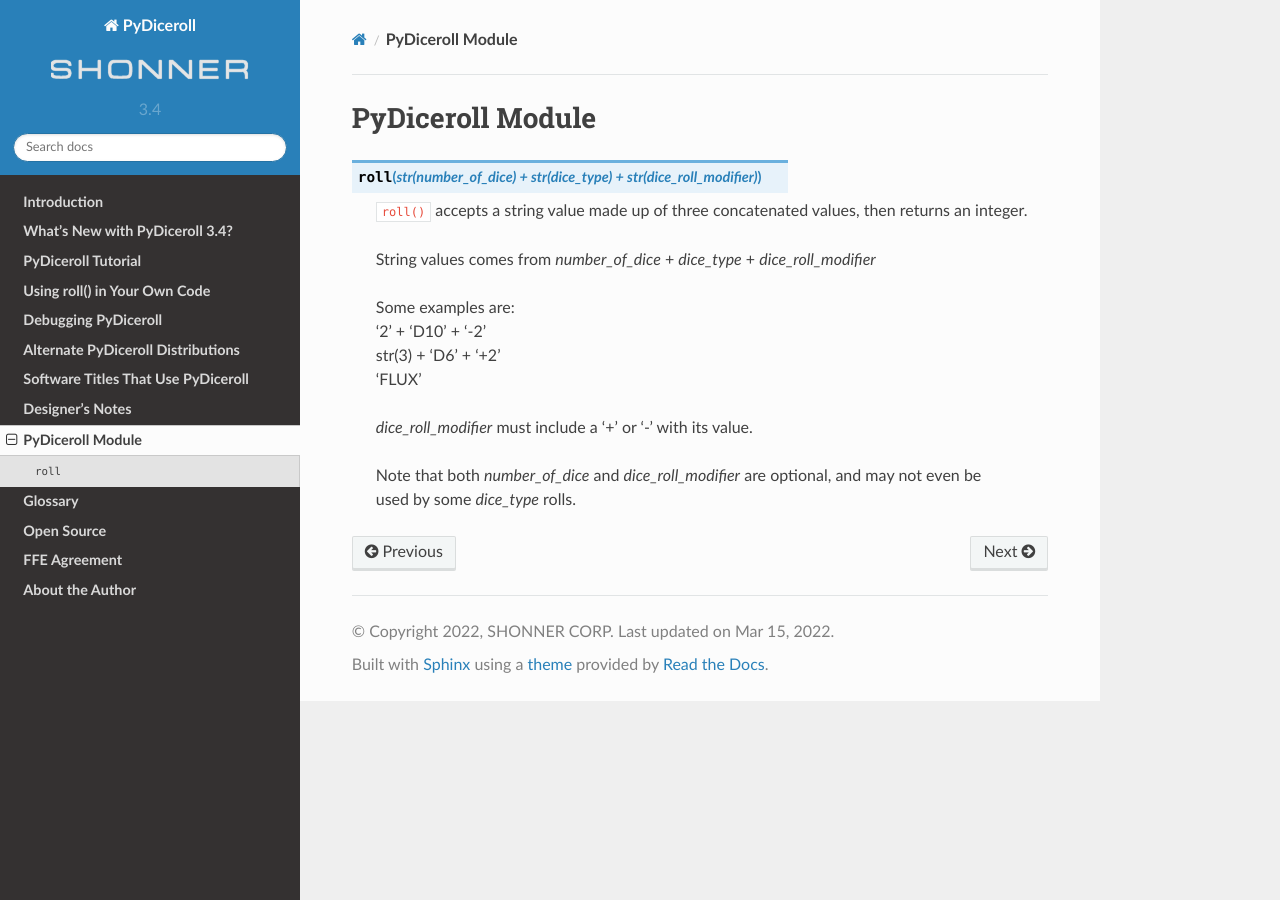
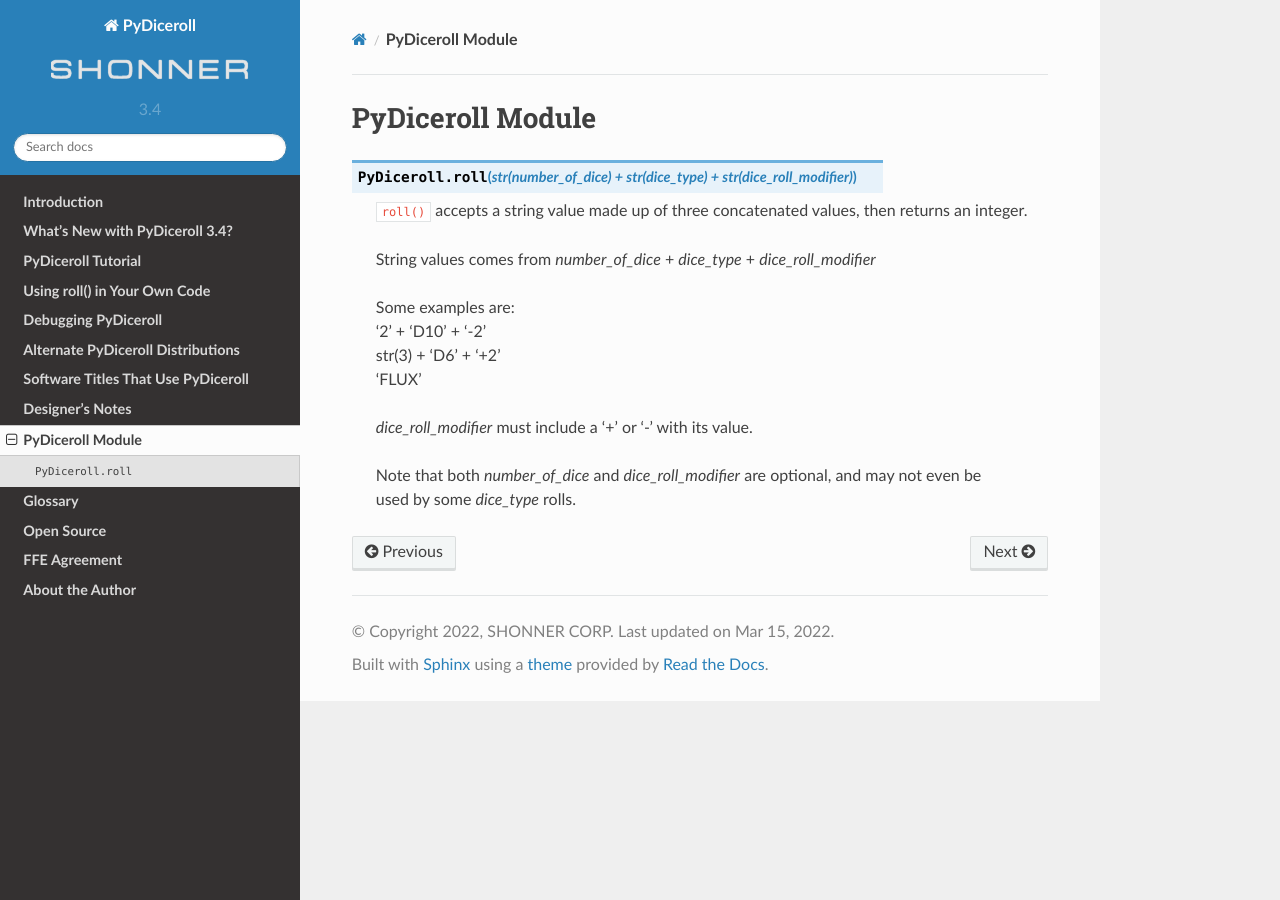
Before and after one commit to ShawnDriscoll/PyDiceroll, a Sphinx documentation site: the page built from docs/source/pydiceroll.rst, in a window 1280 px wide. Built offline with Sphinx 7.4.7 and the Read the Docs theme 2.0.0, drawn with Linux system fonts in a browser that asks for light colours; some of the changed lines change nothing that is shown.

Commit message:
Method define updated

```diff
--- a/docs/source/pydiceroll.rst
+++ b/docs/source/pydiceroll.rst
@@ -1,8 +1,7 @@
 **PyDiceroll Module**
 =====================
-.. module:: PyDiceroll
 
-.. method:: roll(str(number_of_dice) + str(dice_type) + str(dice_roll_modifier))
+.. method:: PyDiceroll.roll(str(number_of_dice) + str(dice_type) + str(dice_roll_modifier))
 
    | ``roll()`` accepts a string value made up of three concatenated values, then returns an integer.
    |
```
Also changed, not shown: 7 other files.
